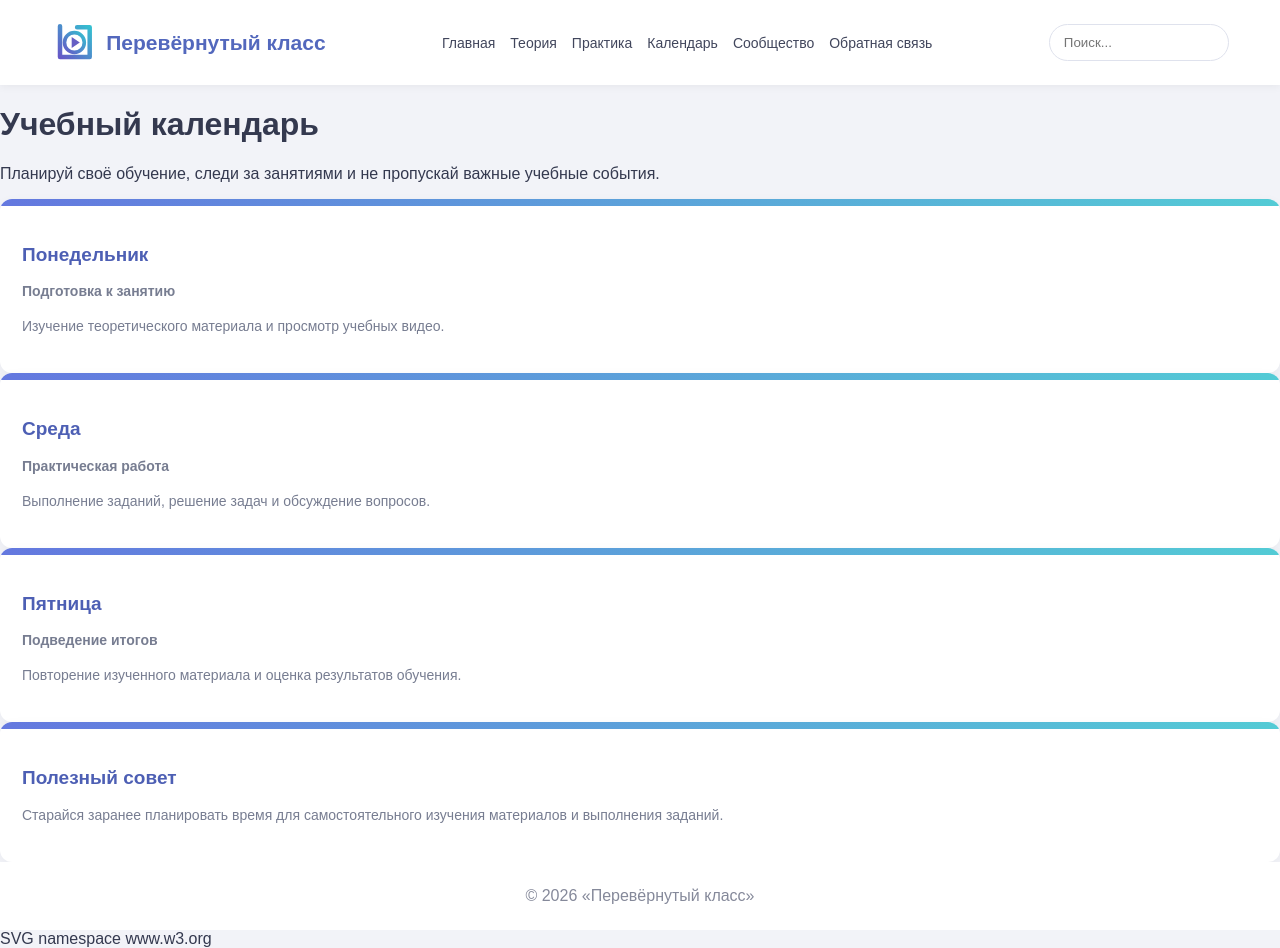
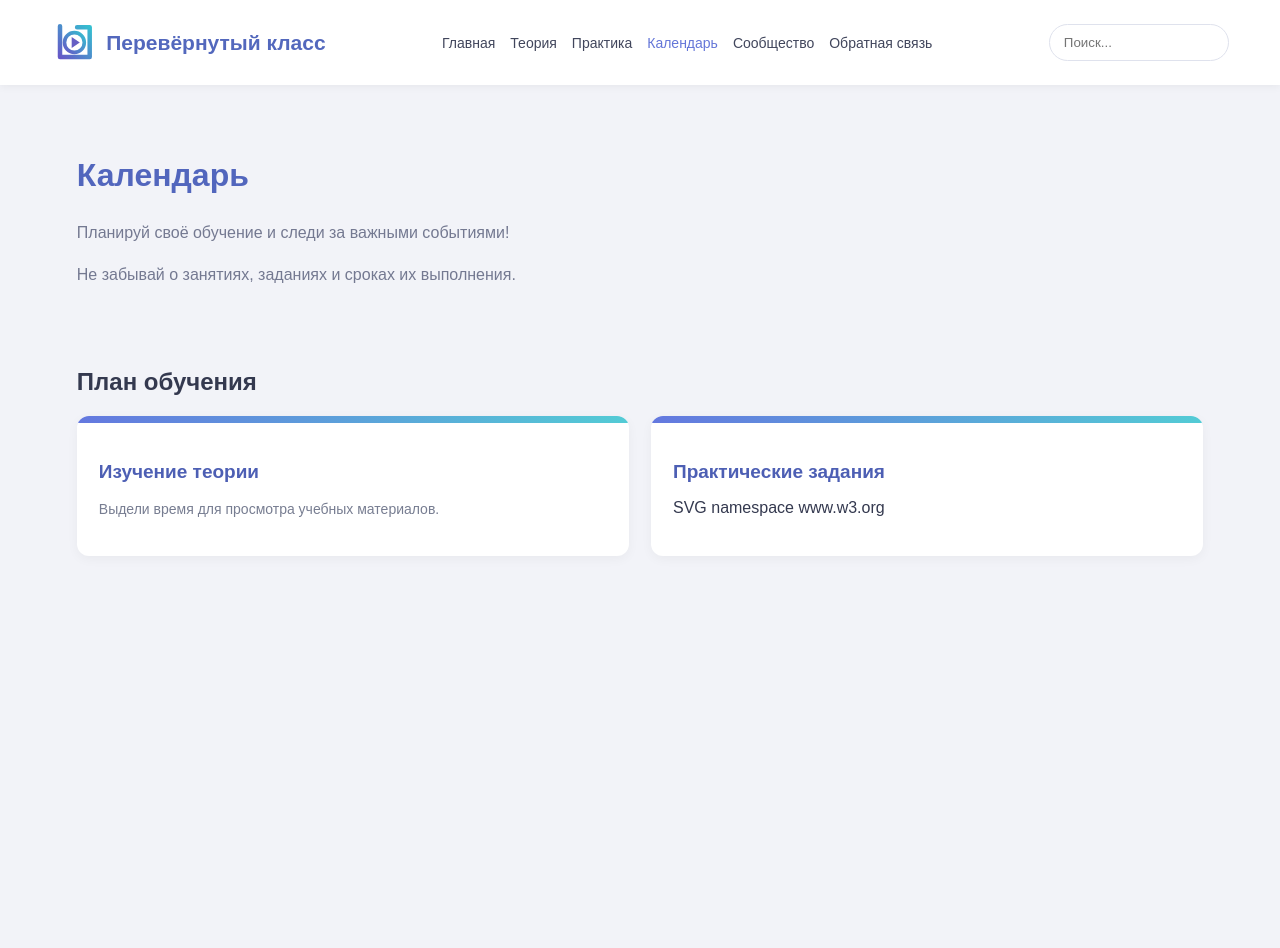
Before and after one commit to marrryyy11/perevernuty-klass, a plain HTML site: page calendar.html in a window 1280 px wide. After the commit the page ends 800 px from the top, so only its background shows below. Drawn offline with Linux system fonts and the light colour scheme.

Commit message:
Update calendar.html

```diff
--- a/calendar.html
+++ b/calendar.html
@@ -12,85 +12,47 @@
    <div class="logo">
        <svg viewBox="0 0 50 50" xmlns="http://www.w3.org/2000/svg">
            <defs>
-                <linearGradient id="g" x1="0" y1="1" x2="1" y2="0">
+               <linearGradient id="logoGradient" x1="0" y1="1" x2="1" y2="0">
                    <stop offset="0%" stop-color="#6559c7"/>
                    <stop offset="100%" stop-color="#35bfd0"/>
                </linearGradient>
            </defs>
-            <path d="M10 7 V41 H43 V8 H29"
-                  fill="none" stroke="url(#g)" stroke-width="5"
-                  stroke-linecap="round" stroke-linejoin="round"/>
-            <circle cx="26" cy="25" r="11"
-                    fill="none" stroke="url(#g)" stroke-width="4"/>
+           <path d="M10 7 V41 H43 V8 H29" fill="none" stroke="url(#logoGradient)" stroke-width="5" stroke-linecap="round" stroke-linejoin="round"/>
+           <circle cx="26" cy="25" r="11" fill="none" stroke="url(#logoGradient)" stroke-width="4"/>
            <path d="M23 19 L32 25 L23 31 Z" fill="#655fc4"/>
        </svg>
        <span>Перевёрнутый класс</span>
    </div>
-
    <nav>
        <a href="index.html">Главная</a>
        <a href="theory.html">Теория</a>
        <a href="practice.html">Практика</a>
-        <a href="calendar.html">Календарь</a>
+       <a class="active" href="calendar.html">Календарь</a>
        <a href="community.html">Сообщество</a>
        <a href="feedback.html">Обратная связь</a>
    </nav>
-
    <input class="search" type="search" placeholder="Поиск...">
 </header>
 
-<main>
-    <h1>Учебный календарь</h1>
+<section class="hero">
+   <h1>Календарь</h1>
+   <p>Планируй своё обучение и следи за важными событиями!</p>
+   <p>Не забывай о занятиях, заданиях и сроках их выполнения.</p>
+</section>
 
-    <p class="intro">
-        Планируй своё обучение, следи за занятиями
-        и не пропускай важные учебные события.
-    </p>
-
-    <div class="card">
+<main class="content">
+   <h2>План обучения</h2>
+   <div class="cards">
+       <article class="card">
            <div class="card-line"></div>
            <div class="card-content">
-            <h2>Понедельник</h2>
-            <p><strong>Подготовка к занятию</strong></p>
-            <p>Изучение теоретического материала и просмотр учебных видео.</p>
+               <h2>Изучение теории</h2>
+               <p>Выдели время для просмотра учебных материалов.</p>
            </div>
-    </div>
-
-    <div class="card">
+       </article>
+       <article class="card">
            <div class="card-line"></div>
            <div class="card-content">
-            <h2>Среда</h2>
-            <p><strong>Практическая работа</strong></p>
-            <p>Выполнение заданий, решение задач и обсуждение вопросов.</p>
-        </div>
-    </div>
-
-    <div class="card">
-        <div class="card-line"></div>
-        <div class="card-content">
-            <h2>Пятница</h2>
-            <p><strong>Подведение итогов</strong></p>
-            <p>Повторение изученного материала и оценка результатов обучения.</p>
-        </div>
-    </div>
-
-    <div class="card">
-        <div class="card-line"></div>
-        <div class="card-content">
-            <h2>Полезный совет</h2>
-            <p>
-                Старайся заранее планировать время для самостоятельного
-                изучения материалов и выполнения заданий.
-            </p>
-        </div>
-    </div>
-</main>
-
-<footer>
-    © 2026 «Перевёрнутый класс»
-</footer>
-
-</body>
-</html>
+               <h2>Практические задания</h2>
 SVG namespace
 www.w3.org
```
Lines whose indentation alone changed are shown as unchanged.
